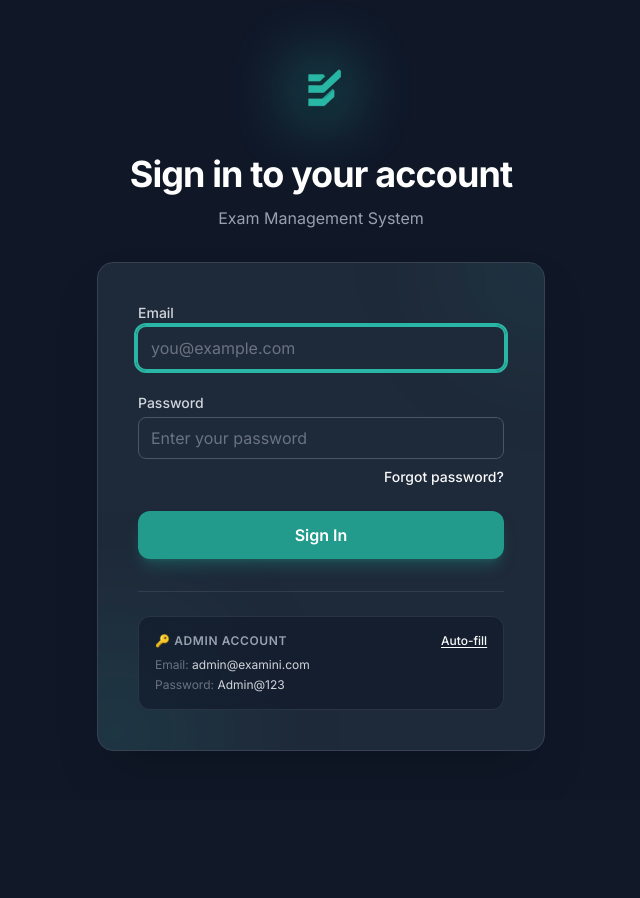
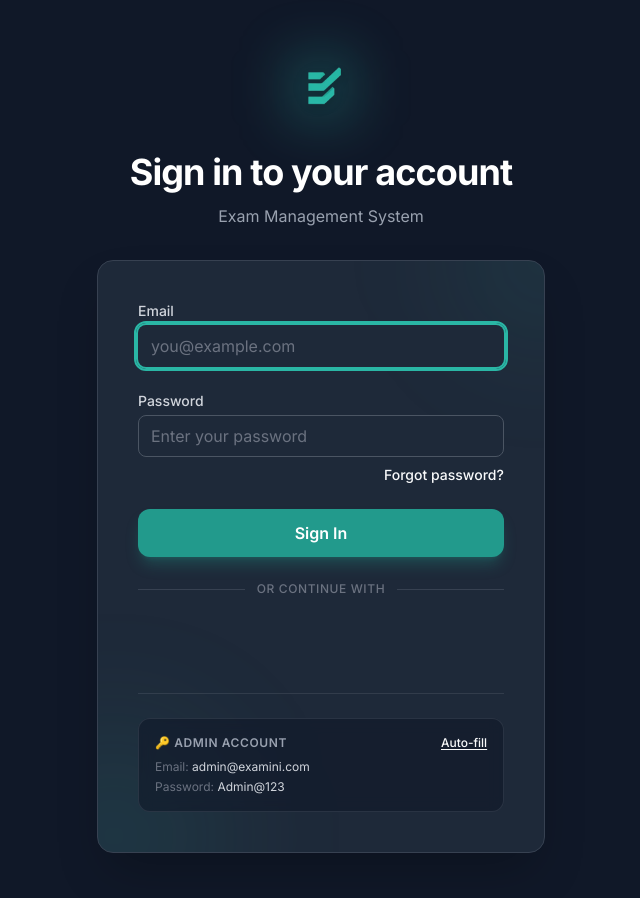
Before and after one commit to UsmanSaeed787/examini-frontend, a Next.js app: page /login in a window 1280 px wide. Shown: the top 898 px of the page, without its empty margins (319-959 px from the left). Before the commit the page ends 800 px from the top, so only its background shows below. Built offline with nearby package versions, Linux system fonts and the light colour scheme; no server answers.

Commit message:
feat: implement LoginForm component with email/password and Google authentication support

```diff
--- a/app/components/forms/login-form.tsx
+++ b/app/components/forms/login-form.tsx
@@ -5,10 +5,11 @@ import { useRouter } from "next/navigation";
 import { useForm } from "react-hook-form";
 import { zodResolver } from "@hookform/resolvers/zod";
 import { z } from "zod";
+import { GoogleLogin } from "@react-oauth/google";
 import { Button } from "@/components/ui/button";
 import { Input } from "@/components/ui/input";
 import { useAuthStore } from "@/store/auth-store";
-import { API_BASE_URL } from "@/lib/constants";
+import { API_BASE_URL, GOOGLE_CLIENT_ID } from "@/lib/constants";
 import { toast } from "react-hot-toast";
 import Link from "next/link";
 
@@ -21,7 +22,7 @@ type LoginFormData = z.infer<typeof loginSchema>;
 
 export const LoginForm: React.FC = () => {
   const router = useRouter();
-  const { login, isLoading, error, clearError } = useAuthStore();
+  const { login, loginWithGoogle, isLoading, error, clearError } = useAuthStore();
   const [isSubmitting, setIsSubmitting] = useState(false);
 
   const {
@@ -62,6 +63,20 @@ export const LoginForm: React.FC = () => {
       }
     } finally {
       setIsSubmitting(false);
+    }
+  };
+
+  const handleGoogleSuccess = async (credentialResponse: any) => {
+    if (!credentialResponse.credential) {
+      toast.error("Google sign-in failed — no credential received.");
+      return;
+    }
+    try {
+      await loginWithGoogle(credentialResponse.credential);
+      toast.success("Login successful!");
+      router.push("/dashboard");
+    } catch (err: any) {
+      toast.error(err.response?.data?.error?.message || "Google sign-in failed");
     }
   };
 
@@ -141,7 +156,29 @@ export const LoginForm: React.FC = () => {
           </Button>
         </form>
 
-        {/* Demo Admin Credentials Box */}
+        {/* Google Sign-In */}
+        {GOOGLE_CLIENT_ID && (
+          <div className="relative z-10">
+            <div className="my-6 flex items-center gap-3">
+              <div className="flex-1 h-px bg-gray-700" />
+              <span className="text-xs font-medium text-gray-500 uppercase tracking-wider">or continue with</span>
+              <div className="flex-1 h-px bg-gray-700" />
+            </div>
+            <div className="flex justify-center">
+              <GoogleLogin
+                onSuccess={handleGoogleSuccess}
+                onError={() => toast.error("Google sign-in failed")}
+                theme="filled_black"
+                size="large"
+                width="100%"
+                shape="pill"
+                text="signin_with"
+              />
+            </div>
+          </div>
+        )}
+
+        {/* Admin Credentials Box */}
         <div className="mt-8 pt-6 border-t border-gray-700/80">
           <div className="rounded-xl border border-gray-700/60 bg-gray-900/60 p-4 backdrop-blur-sm">
             <div className="flex items-center justify-between mb-2">
```
